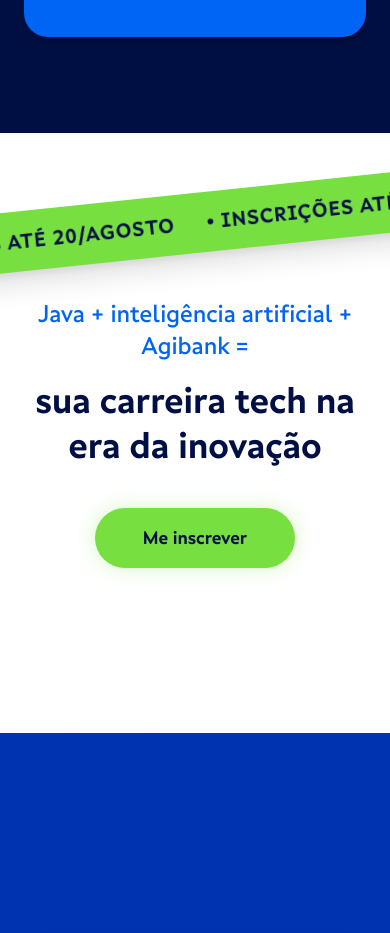
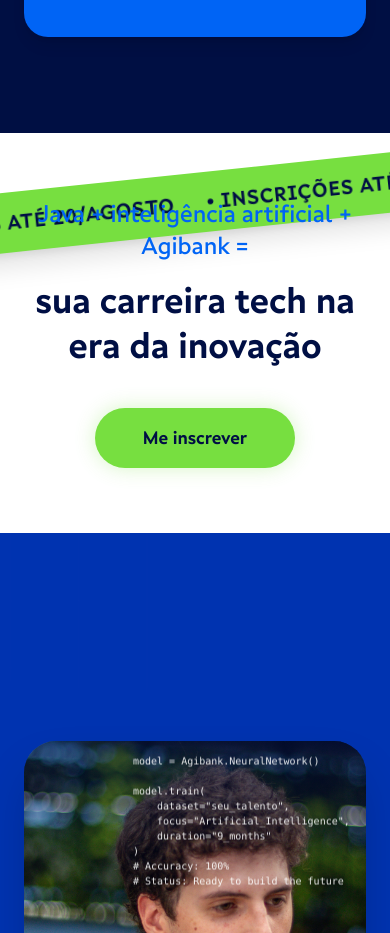
Before and after one commit to Uriel3coletivo/formacao-devs-ia, a Next.js app: page / in a window 390 px wide. Shown: the part 4322-5255 px from the top of the page. Built offline with nearby package versions, Linux system fonts and the light colour scheme.

Commit message:
Update FaixaVerde.jsx

```diff
--- a/src/components/FaixaVerde.jsx
+++ b/src/components/FaixaVerde.jsx
@@ -3,10 +3,11 @@ import { motion } from 'framer-motion'
 
 export default function FaixaVerde() {
   return (
-    <section className="bg-white py-32 relative z-10 overflow-hidden flex flex-col justify-center items-center min-h-[600px]">
+    // MOBILE: py-16 e min-h-[400px] (Reduzido para tirar o buraco branco)
+    // DESKTOP: lg:py-32 e lg:min-h-[600px] (Blindado, exatamente como estava)
+    <section className="bg-white py-16 lg:py-32 relative z-10 overflow-hidden flex flex-col justify-center items-center min-h-[400px] lg:min-h-[600px]">
 
       {/* Faixa Verde Diagonal com Letreiro (Marquee) */}
-      {/* Subi a faixa para top-[10%] para não encavalar no texto */}
       <div className="absolute top-[10%] md:top-[12%] left-1/2 transform -translate-x-1/2 -rotate-6 w-[120vw] bg-[#77df40] py-4 shadow-xl z-0 overflow-hidden flex">
         <motion.div
           animate={{ x: [0, -1000] }}
@@ -23,8 +24,8 @@ export default function FaixaVerde() {
       </div>
 
       {/* Conteúdo Central */}
-      {/* Aumentei drasticamente a margem (mt-40) para dar bastante respiro */}
-      <div className="container-custom relative z-10 text-center max-w-4xl mx-auto mt-40 md:mt-48">
+      {/* MOBILE: mt-24 (Subiu o texto). DESKTOP: md:mt-48 (Blindado, intocado) */}
+      <div className="container-custom relative z-10 text-center max-w-4xl mx-auto mt-24 md:mt-48">
 
         <motion.h2
           initial={{ opacity: 0, y: 30 }}
```
